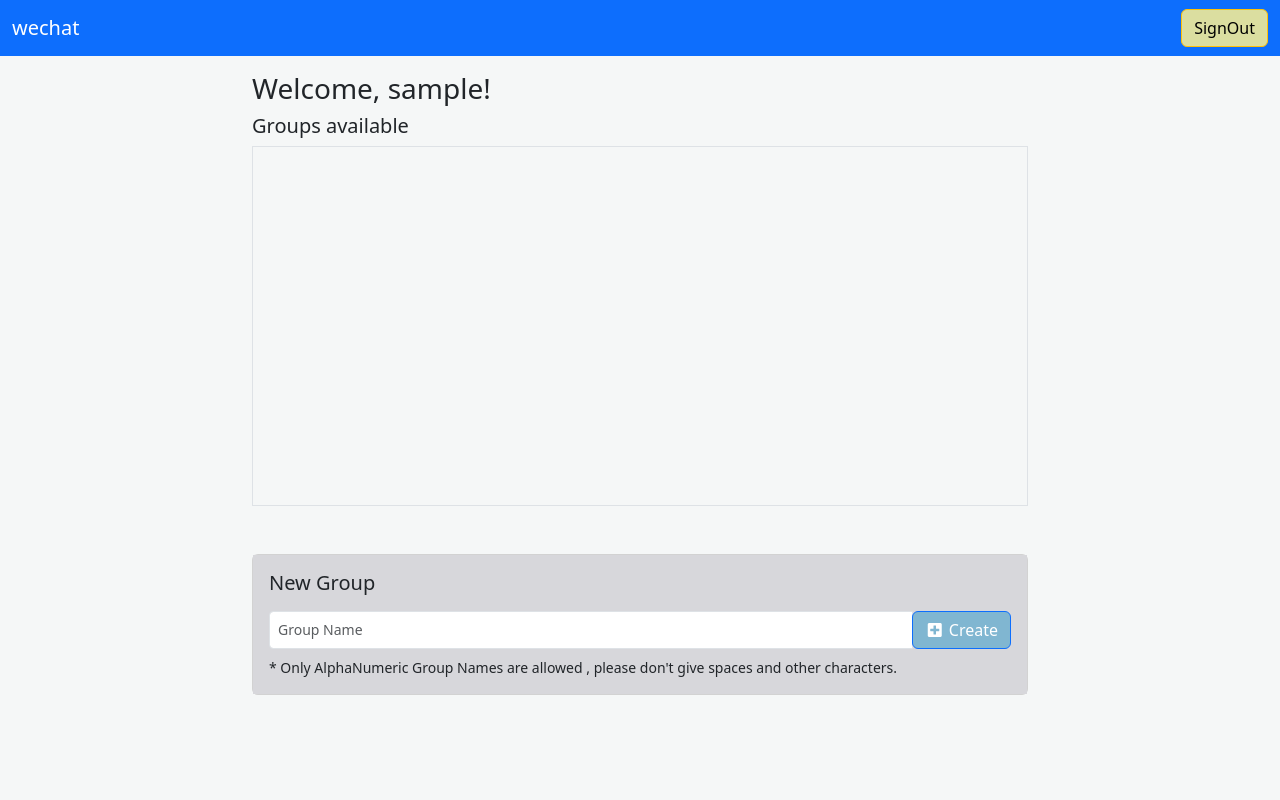
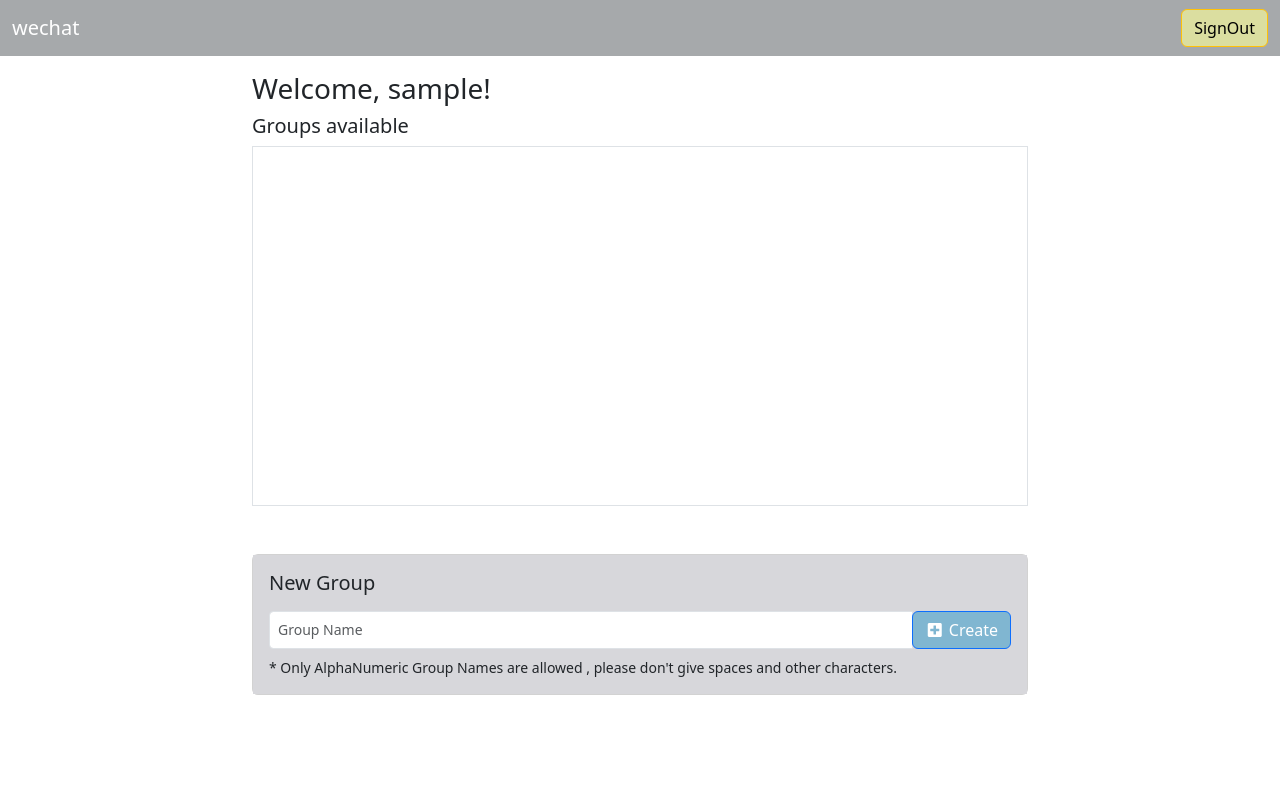
Before and after one commit to dhanushDM99/wechat---a-messaging-service-prototype, a Django app: page /chat/ in a window 1280 px wide. Run offline with Django 4.2, Linux system fonts and the light colour scheme; the visitor is signed in with stand-in values (Sample User, id 1); data that the repository does not hold is empty.

Commit message:
screenshots added

```diff
--- a/wechat/chat/templates/base.html
+++ b/wechat/chat/templates/base.html
@@ -13,9 +13,9 @@
     {% block head %}{% endblock %}
 </head>
 
-<body style="background-color:rgb(245, 247, 247) ;">
+<body  >
 
-    <nav class="navbar fixed-top bg-primary" >
+    <nav class="navbar fixed-top  "  style="background-color:rgb(166, 169, 171)" >
         <div class="container-fluid" >
             <a class="navbar-brand text-white" href="{% url 'home' %}">wechat</a>
             <a class="btn btn-warning" href="{% url 'signout' %}"  style="background-color:rgb(219, 222, 160)">SignOut</a>
```
